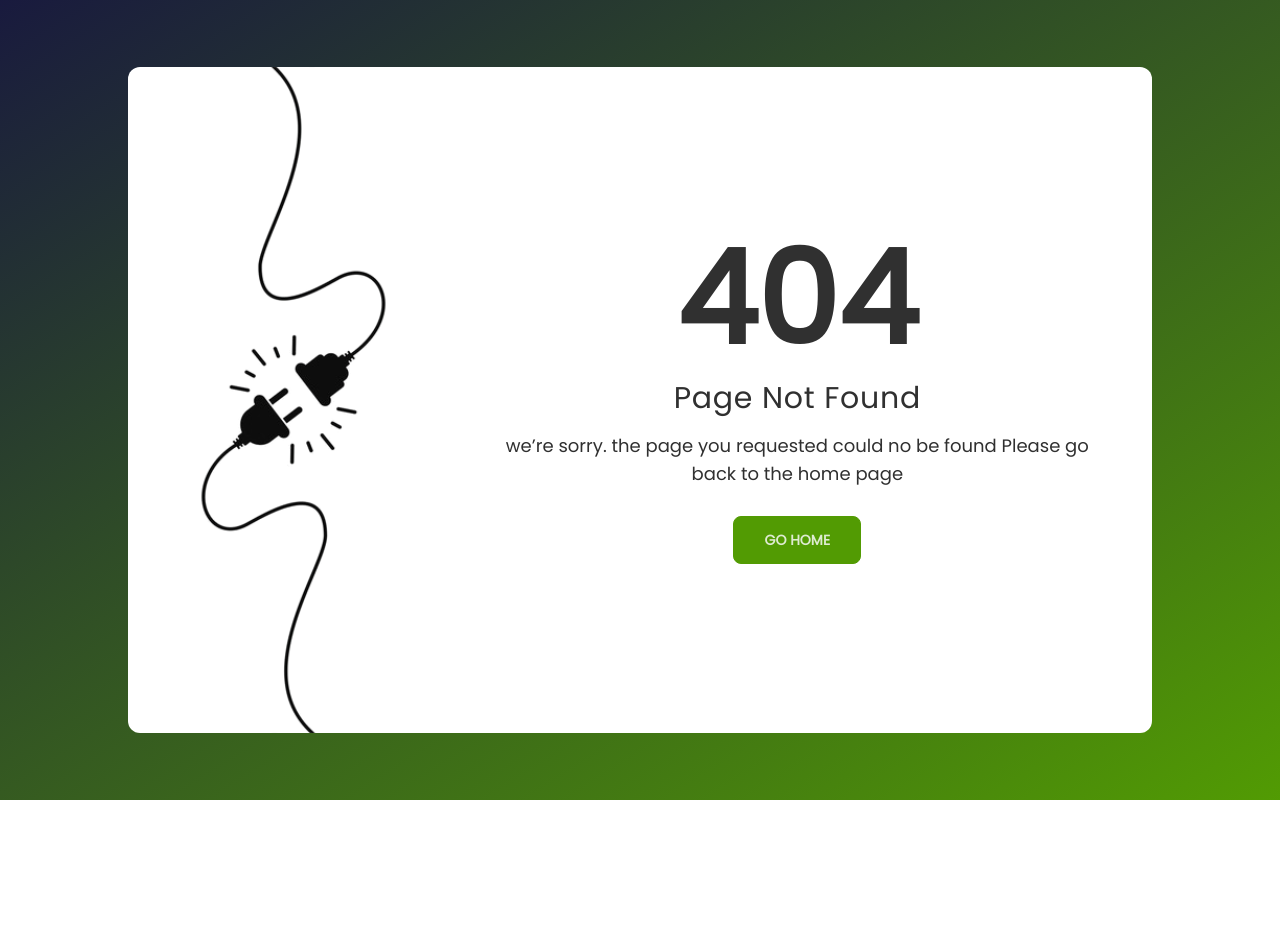
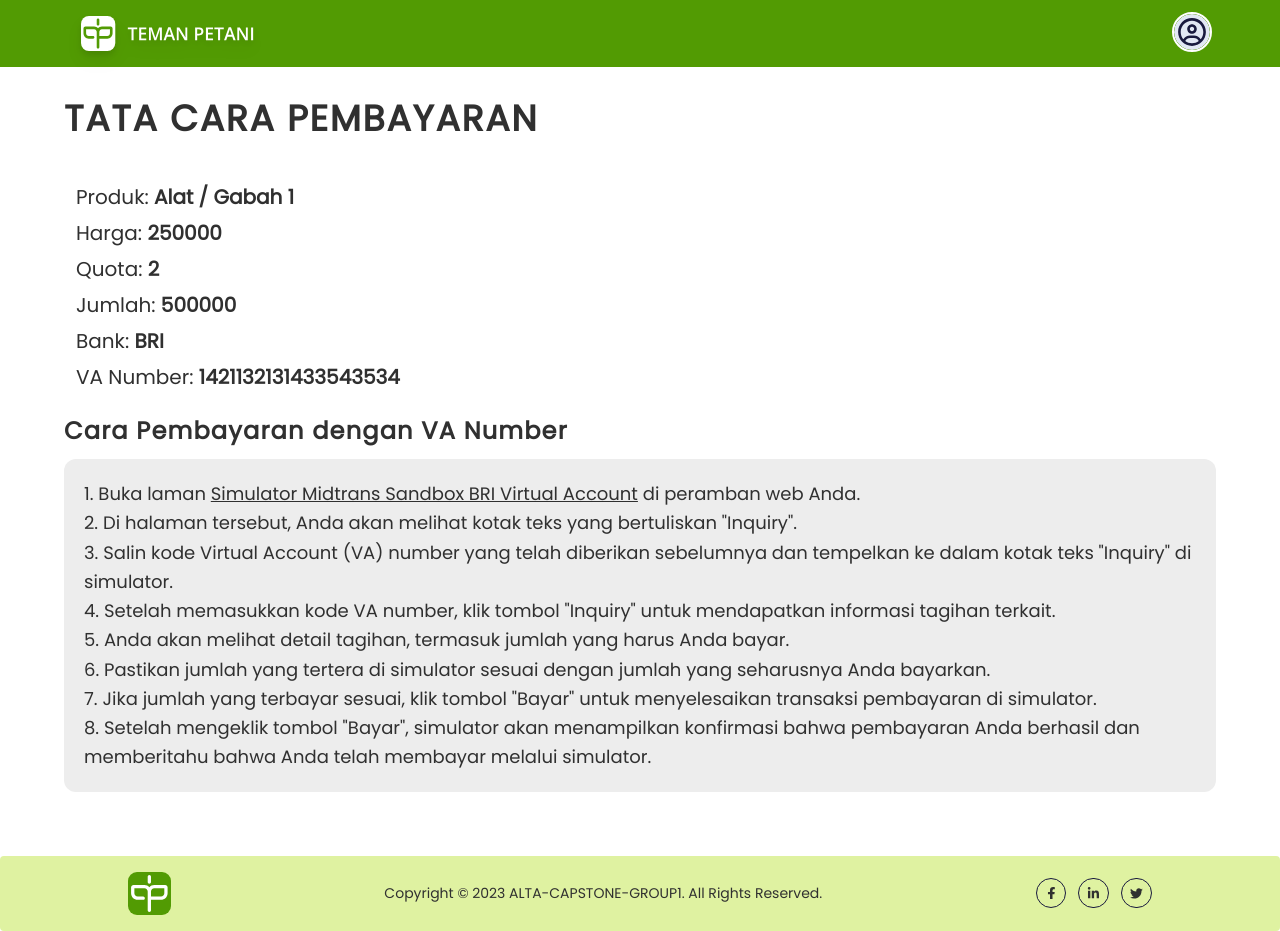
Before and after one commit to TemanPetani/TemanPetani-WEB, a React (Vite) app: page /payment/1 in a window 1280 px wide. Before the commit this address had no page. Before the commit the page ends 800 px from the top, so only its background shows below. Built offline with nearby package versions, Linux system fonts and the light colour scheme.

Commit message:
style: slicing cara pembayaran

```diff
--- /dev/null
+++ b/src/json/dummyPembayaran..json
@@ -0,0 +1,10 @@
+{
+  "product": {
+    "name": "Alat / Gabah 1",
+    "price": 250000,
+    "quantity": 2,
+    "amount": 500000,
+    "bank": "bri",
+    "vaNumber": "1421132131433543534"
+  }
+}
--- /dev/null
+++ b/src/pages/CaraBayar.tsx
@@ -0,0 +1,134 @@
+import Layout from '../components/Layout';
+import { Suspense, lazy, useState } from 'react';
+import { product as dummyData } from '../json/dummyPembayaran..json';
+import { useCookies } from 'react-cookie';
+import { Link, useNavigate, useParams } from 'react-router-dom';
+import imgBwh from '../assets/hero_unsplash_3.png';
+import { FaArrowRight } from 'react-icons/fa';
+import { useFormik } from 'formik';
+import * as Yup from 'yup';
+import { Modals } from '../components/Modals';
+import { Input, InputFile, TextArea } from '../components/Input';
+
+const CardHome = lazy(() => import('../components/CardHome'));
+
+function CaraBayar() {
+  const [cookie] = useCookies(['role']);
+  const ckRole = cookie.role;
+  const navigate = useNavigate();
+  const { transactionId } = useParams();
+
+  return (
+    <Layout chose="layout">
+      <Layout
+        chose="section"
+        addClass="w-full min-h-screen -mt-[67px] xl:-mt-[64px]  px-16 py-8 md:py-16 flex "
+      >
+        <div className="w-full h-max flex flex-col pt-8">
+          <p className="text-2xl uppercase lg:text-4xl font-semibold tracking-wider mb-8 self-start">
+            Tata Cara Pembayaran
+          </p>
+          <div className="p-3 flex flex-col gap-2">
+            <p className="text-xl">
+              Produk: <span className="font-semibold">{dummyData.name}</span>{' '}
+            </p>
+            <p className="text-xl">
+              Harga: <span className="font-semibold">{dummyData.price}</span>{' '}
+            </p>
+            <p className="text-xl">
+              Quota: <span className="font-semibold">{dummyData.quantity}</span>{' '}
+            </p>
+            <p className="text-xl">
+              Jumlah: <span className="font-semibold">{dummyData.amount}</span>{' '}
+            </p>
+            <p className="text-xl">
+              Bank:{' '}
+              <span className="font-semibold uppercase">{dummyData.bank}</span>{' '}
+            </p>
+            <p className="text-xl">
+              VA Number:{' '}
+              <span className="font-semibold">{dummyData.vaNumber}</span>{' '}
+            </p>
+          </div>
+          <p className="text-2xl font-semibold tracking-wider my-3 self-start">
+            Cara Pembayaran dengan VA Number
+          </p>
+          <div className="w-full h-max p-5 bg-base-200 rounded-xl text-lg ">
+            <ol className="list-decimal list-inside leading-relaxed">
+              {dummyData.bank === 'bri' ? (
+                <li>
+                  Buka laman{' '}
+                  <a
+                    className="link"
+                    href="https://simulator.sandbox.midtrans.com/openapi/va/index?bank=bri"
+                    target="_blank"
+                  >
+                    Simulator Midtrans Sandbox BRI Virtual Account
+                  </a>{' '}
+                  di peramban web Anda.
+                </li>
+              ) : dummyData.bank === 'bca' ? (
+                <li>
+                  Buka laman{' '}
+                  <a
+                    className="link"
+                    href="https://simulator.sandbox.midtrans.com/openapi/va/index?bank=bca"
+                    target="_blank"
+                  >
+                    Simulator Midtrans Sandbox BCA Virtual Account
+                  </a>{' '}
+                  di peramban web Anda.
+                </li>
+              ) : (
+                <li>
+                  Buka laman{' '}
+                  <a
+                    className="link"
+                    href="https://simulator.sandbox.midtrans.com/openapi/va/index?bank=bni"
+                    target="_blank"
+                  >
+                    Simulator Midtrans Sandbox BNI Virtual Account
+                  </a>{' '}
+                  di peramban web Anda.
+                </li>
+              )}
+
+              <li>
+                Di halaman tersebut, Anda akan melihat kotak teks yang
+                bertuliskan "Inquiry".
+              </li>
+              <li>
+                Salin kode Virtual Account (VA) number yang telah diberikan
+                sebelumnya dan tempelkan ke dalam kotak teks "Inquiry" di
+                simulator.
+              </li>
+              <li>
+                Setelah memasukkan kode VA number, klik tombol "Inquiry" untuk
+                mendapatkan informasi tagihan terkait.
+              </li>
+              <li>
+                Anda akan melihat detail tagihan, termasuk jumlah yang harus
+                Anda bayar.
+              </li>
+              <li>
+                Pastikan jumlah yang tertera di simulator sesuai dengan jumlah
+                yang seharusnya Anda bayarkan.
+              </li>
+              <li>
+                Jika jumlah yang terbayar sesuai, klik tombol "Bayar" untuk
+                menyelesaikan transaksi pembayaran di simulator.
+              </li>
+              <li>
+                Setelah mengeklik tombol "Bayar", simulator akan menampilkan
+                konfirmasi bahwa pembayaran Anda berhasil dan memberitahu bahwa
+                Anda telah membayar melalui simulator.
+              </li>
+            </ol>
+          </div>
+        </div>
+      </Layout>
+    </Layout>
+  );
+}
+
+export default CaraBayar;
--- a/src/routes/index.tsx
+++ b/src/routes/index.tsx
@@ -10,6 +10,7 @@ import Profile from '../pages/Profile';
 import MyProduct from '../pages/MyProduct';
 import DetailBeli from '../pages/DetailBeli';
 import DetailJual from '../pages/DetailJual';
+import CaraBayar from '../pages/CaraBayar';
 
 const Router = () => {
   return (
@@ -48,6 +49,10 @@ const Router = () => {
           path="/edit/:productId"
           element={<DetailJual />}
         />
+        <Route
+          path="/payment/:transactionId"
+          element={<CaraBayar />}
+        />
 
         <Route
           path="*"
```
